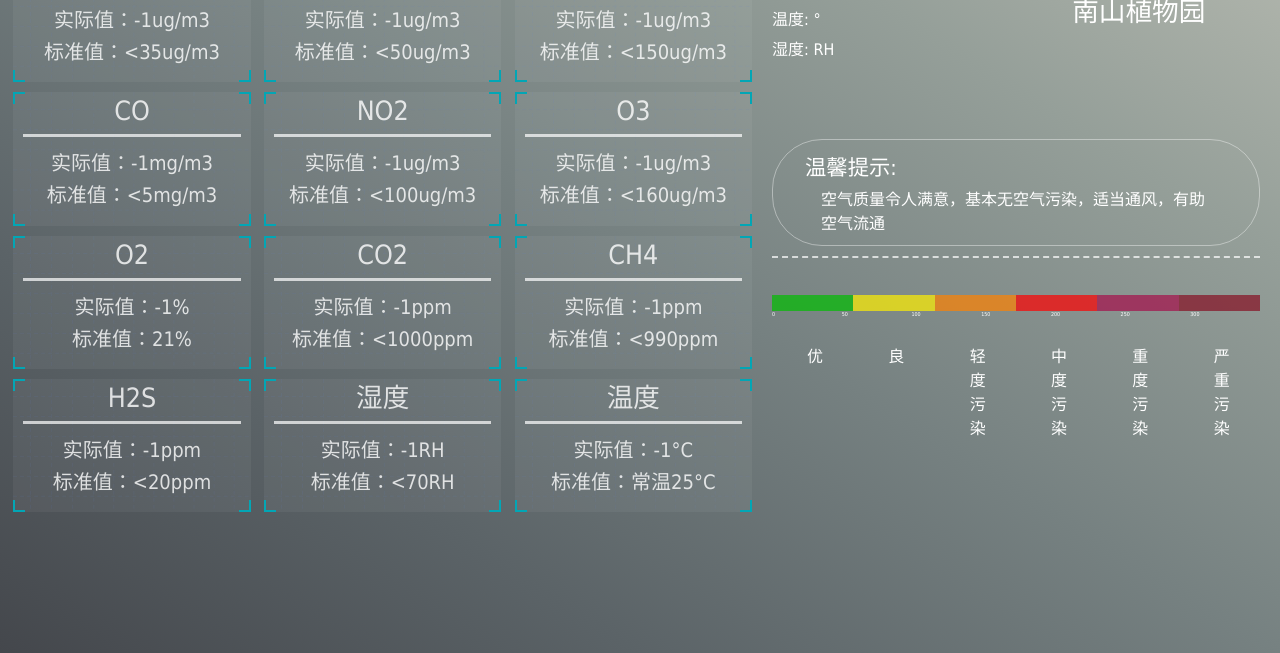
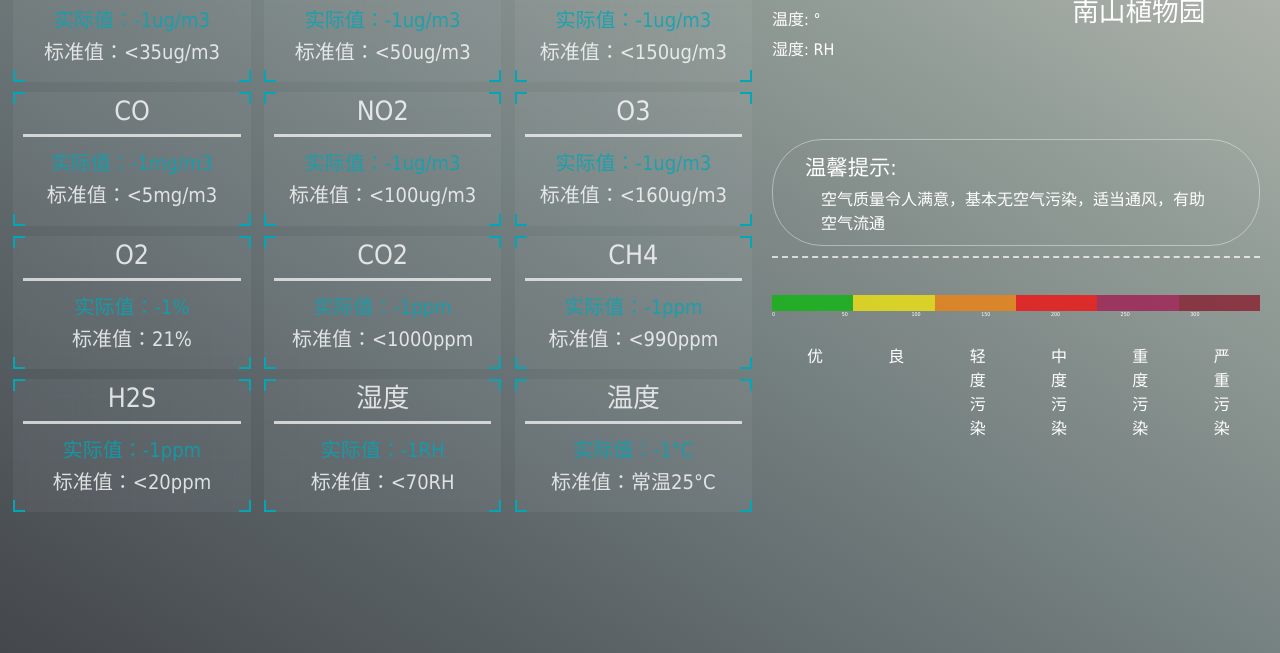
Before and after one commit to addictJun/plant_air, a Flask app: page / in a window 1280 px wide. Shown: the part 147-800 px from the top of the page. Run offline with Flask 2, Linux system fonts and the light colour scheme; data that the repository does not hold is empty.

Commit message:
修改了界面实际值的颜色

```diff
--- a/static/css/index.css
+++ b/static/css/index.css
@@ -202,6 +202,18 @@ header .showtime {
 .mainbox .panel h3 {
   height: 0.4rem;
   color: #fff;
+  line-height: 0.4rem;
+  text-align: center;
+  font-size: 0.375rem;
+  font-weight: 200;
+  padding: 3px 3px;
+  margin-top: 0.2rem;
+  font-family: "Tahoma";
+  opacity: 0.8;
+}
+.mainbox .panel h4 {
+  height: 0.4rem;
+  color: #02a6b5;
   line-height: 0.4rem;
   text-align: center;
   font-size: 0.375rem;
--- a/static/css/index.less
+++ b/static/css/index.less
@@ -216,6 +216,18 @@ header {
         h3 {
             height: .4rem;
             color: #fff;
+            line-height: .4rem;
+            text-align: center;
+            font-size: 0.375rem;
+            font-weight: 200;
+            padding: 3px 3px;
+            margin-top: 0.2rem;
+            font-family: "Tahoma";
+            opacity: 0.8;
+        }
+        h4 {
+            height: .4rem;
+            color: #02a6b5;
             line-height: .4rem;
             text-align: center;
             font-size: 0.375rem;
--- a/templates/index.html
+++ b/templates/index.html
@@ -49,7 +49,7 @@
             <div v-for="j in arr2" class="panel">
                 <h2> {{ title[j*3 + i]  }} </h2>
                 <div class="chart">
-                    <h3> 实际值：{{ sensor_data[j*3 + i] }}{{ unit[j*3 + i] }}</h3>
+                    <h4> 实际值：{{ sensor_data[j*3 + i] }}{{ unit[j*3 + i] }}</h4>
                     <h3> 标准值：{{ std[j*3 + i] }}{{ unit[j*3 + i] }}</h3>
                 </div>
                 <div class="panel-footer"></div>
```
